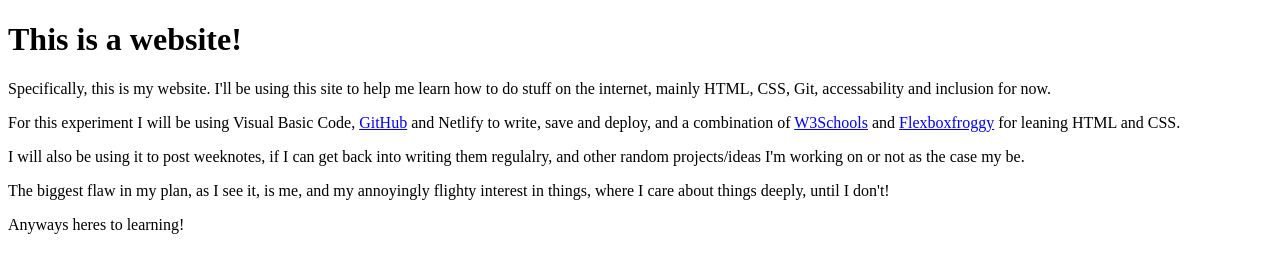
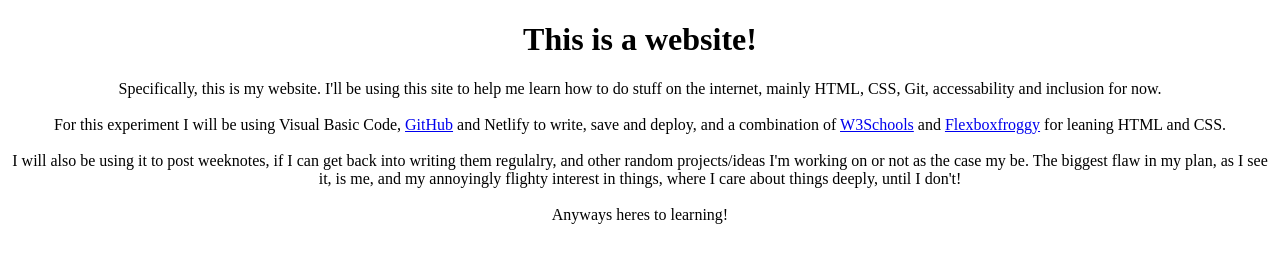
Before and after one commit to DaveAFloyd79/My-Website, a plain HTML site: page index.html in a window 1280 px wide. Drawn offline with Linux system fonts and the light colour scheme.

Commit message:
Style additons and minor content changes

```diff
--- a/index.html
+++ b/index.html
@@ -1,5 +1,5 @@
 <!DOCTYPE html>
-<html>
+<html lang="en">
 <head><!-- Global site tag (gtag.js) - Google Analytics -->
     <script async src="https://www.googletagmanager.com/gtag/js?id=G-R4SZQTCR14"></script>
     <script>
@@ -13,11 +13,11 @@
 </head>
 <body>
 
-<h1>This is a website!</h1>
-<p>Specifically, this is my website. I'll be using this site to help me learn how to do stuff on the internet, mainly HTML, CSS, Git, accessability and inclusion for now.</p>
-<p>For this experiment I will be using Visual Basic Code, <a href="https://github.com/DaveAFloyd79">GitHub</a> and Netlify to write, save and deploy, and a combination of <a href="https://www.w3schools.com">W3Schools</a> and <a href="https://flexboxfroggy.com">Flexboxfroggy</a> for leaning HTML and CSS.</p>
-<p>I will also be using it to post weeknotes, if I can get back into writing them regulalry, and other random projects/ideas I'm working on or not as the case my be.</p>
-<p>The biggest flaw in my plan, as I see it, is me, and my annoyingly flighty interest in things, where I care about things deeply, until I don't!</p>
-<p>Anyways heres to learning!</p>
+<h1 style="text-align: center; "font-family: 'Lucida Sans', 'Lucida Sans Regular', 'Lucida Grande', 'Lucida Sans Unicode', Geneva, Verdana, sans-serif;"> This is a website!</h1>
+<p style="text-align: center;"font-family:'Lucida Sans', 'Lucida Sans Regular', 'Lucida Grande', 'Lucida Sans Unicode', Geneva, Verdana, sans-serif">Specifically, this is my website. I'll be using this site to help me learn how to do stuff on the internet, mainly HTML, CSS, Git, accessability and inclusion for now.
+<br><br>For this experiment I will be using Visual Basic Code, <a href="https://github.com/DaveAFloyd79">GitHub</a> and Netlify to write, save and deploy, and a combination of <a href="https://www.w3schools.com">W3Schools</a> and <a href="https://flexboxfroggy.com">Flexboxfroggy</a> for leaning HTML and CSS.
+<br><br>I will also be using it to post weeknotes, if I can get back into writing them regulalry, and other random projects/ideas I'm working on or not as the case my be.
+The biggest flaw in my plan, as I see it, is me, and my annoyingly flighty interest in things, where I care about things deeply, until I don't!
+<br><br>Anyways heres to learning!</p>
 </body>
 </html>
```
